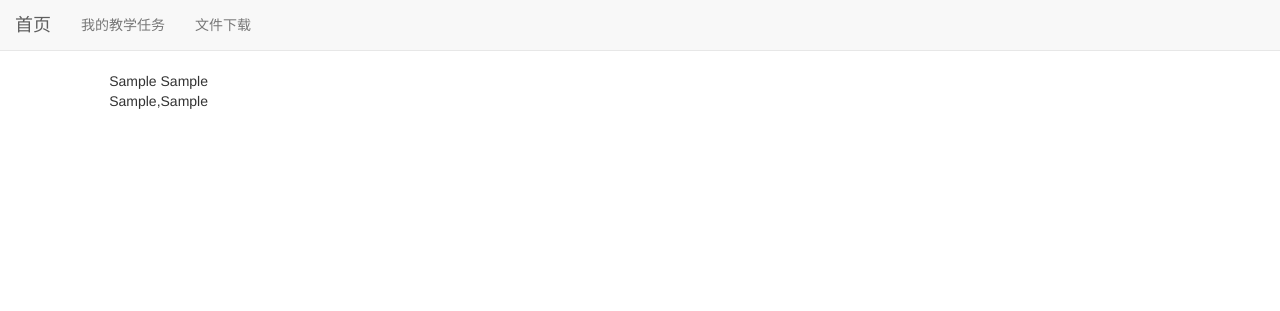
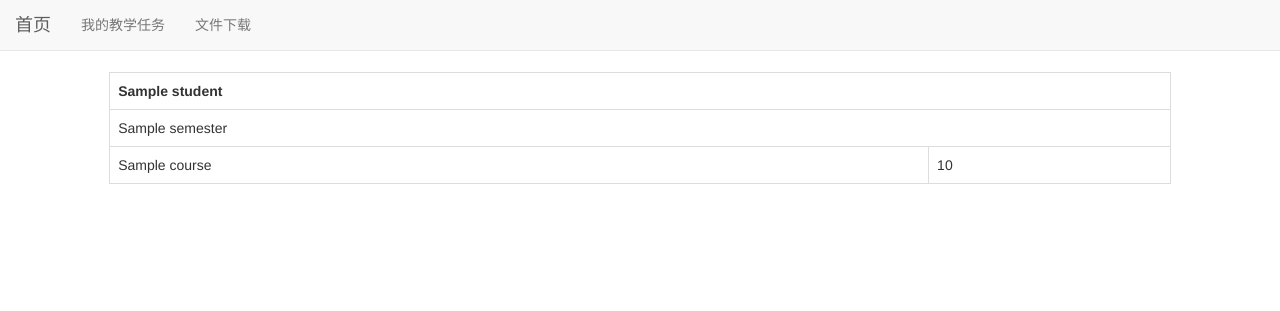
Before and after one commit to zzzzty/jtdx, a Django app: template templates/print_scores_list.html in a window 1280 px wide. Shown: the top 311 px of the page. Run offline with Django 3.2, Linux system fonts and the light colour scheme; the template is opened without the code that fills it: most values are stand-ins (such as "Sample title", 1, 10 or a date in 2020); some libraries are stand-ins or nearby versions.

Commit message:
学生历年成绩打印

```diff
--- a/templates/print_scores_list.html
+++ b/templates/print_scores_list.html
@@ -4,21 +4,32 @@
 
 <div class="row">
     <div class="col-md-10 col-md-offset-1">
-        <table class="table">
-
-                {% for i,j in class_score_dict.items %}
-                   {{ i }}
-                   {{ j }}
-                    </br>
-                        {% for m,n in j.items%}
-                            {{ m }},{{ n }}
-                            </br>
+                {% for student,semesters in class_score_dict.items %}
+                <div style="page-break-after: always;">
+                <table class="table table-bordered">
+                   <tr><th colspan="6"> {{ student }}</th></tr>
+                    {% for semester,stuff in semesters.items %}
+                    <tr>
+                       <td colspan="6"> {{ semester}}</td>
+                        {% for score in stuff.detail %}
+                            {% if forloop.counter0|divisibleby:3 %}
+                            </tr>
+                            <tr>
+                                <td>{{score.task.course}}</td>
+                                <td>{{ score.score }}</td>
+                            {% else %}
+                                <td>{{score.task.course}}</td>
+                                <td>{{ score.score }}</td>
+                            {% endif %}
                         {% endfor %}
+                    </tr>
+                    {% endfor %}
                 {% empty %}
                     <p>没有学生</p>
-                </tr>
+                </table>
+                </div>
                 {% endfor %}
-        </table>
+
 
     </div>
 
```
Also changed, not shown: teacher/views.py (+25 -6 lines).
